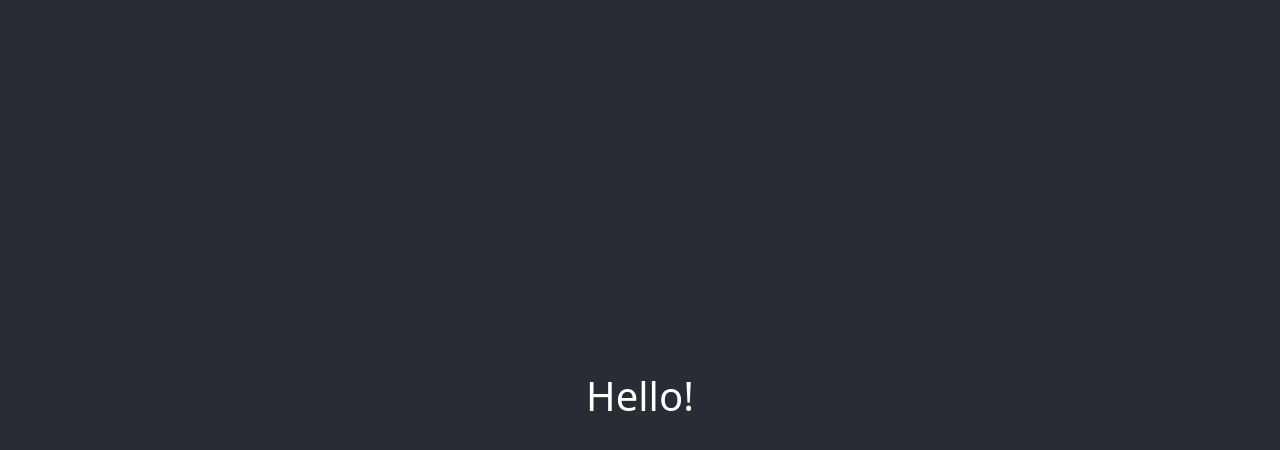
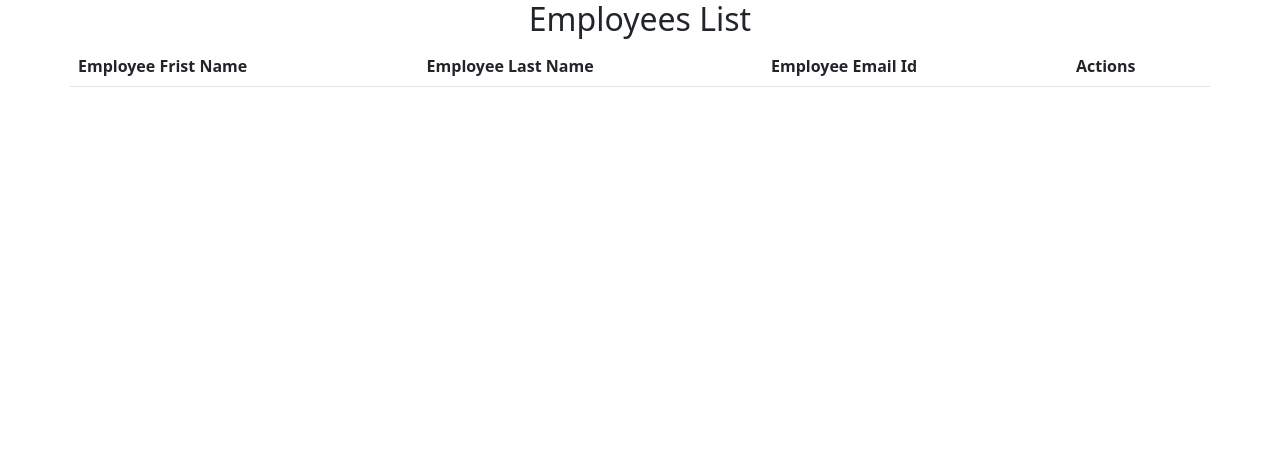
Before and after one commit to mikseros/employee-management-system-front-react, a React (Create React App) app: page / in a window 1280 px wide. Shown: the top 450 px of the page. Built offline with nearby package versions, Linux system fonts and the light colour scheme.

Commit message:
List of Employees component created & implemented

```diff
--- a/src/App.js
+++ b/src/App.js
@@ -1,12 +1,10 @@
-import logo from './logo.svg';
 import './App.css';
+import ListEmployeeComponent from './components/ListEmployeeComponent';
 
 function App() {
   return (
-    <div className="App">
-      <header className="App-header">
-        <h1> Hello! </h1>
-      </header>
+    <div className="container">
+      <ListEmployeeComponent />
     </div>
   );
 }
--- /dev/null
+++ b/src/components/ListEmployeeComponent.jsx
@@ -0,0 +1,47 @@
+import React, { Component } from 'react';
+
+class ListEmployeeComponent extends Component {
+  constructor(props) {
+    super(props)
+
+    this.state = {
+        employees: []
+    }
+  }
+
+  render() {
+    return (
+      <div>
+        <h2 className='text-center'>Employees List</h2>
+        <div className='row'>
+          <table className='table table-striped table bordered'>
+            <thead>
+              <tr>
+                <th> Employee Frist Name</th>
+                <th> Employee Last Name</th>
+                <th> Employee Email Id</th>
+                <th> Actions</th>
+              </tr>
+            </thead>
+
+            <tbody>
+              {
+                this.state.employees.map(
+                  employee =>
+                  <tr key = {employee.id}>
+                    <td> { employee.firstName} </td>
+                    <td> { employee.lastName } </td>
+                    <td> { employee.emailId } </td>
+                  </tr>
+                )
+              }
+            </tbody>
+          </table>
+        </div>
+
+      </div>
+    );
+  }
+}
+
+export default ListEmployeeComponent;
```
